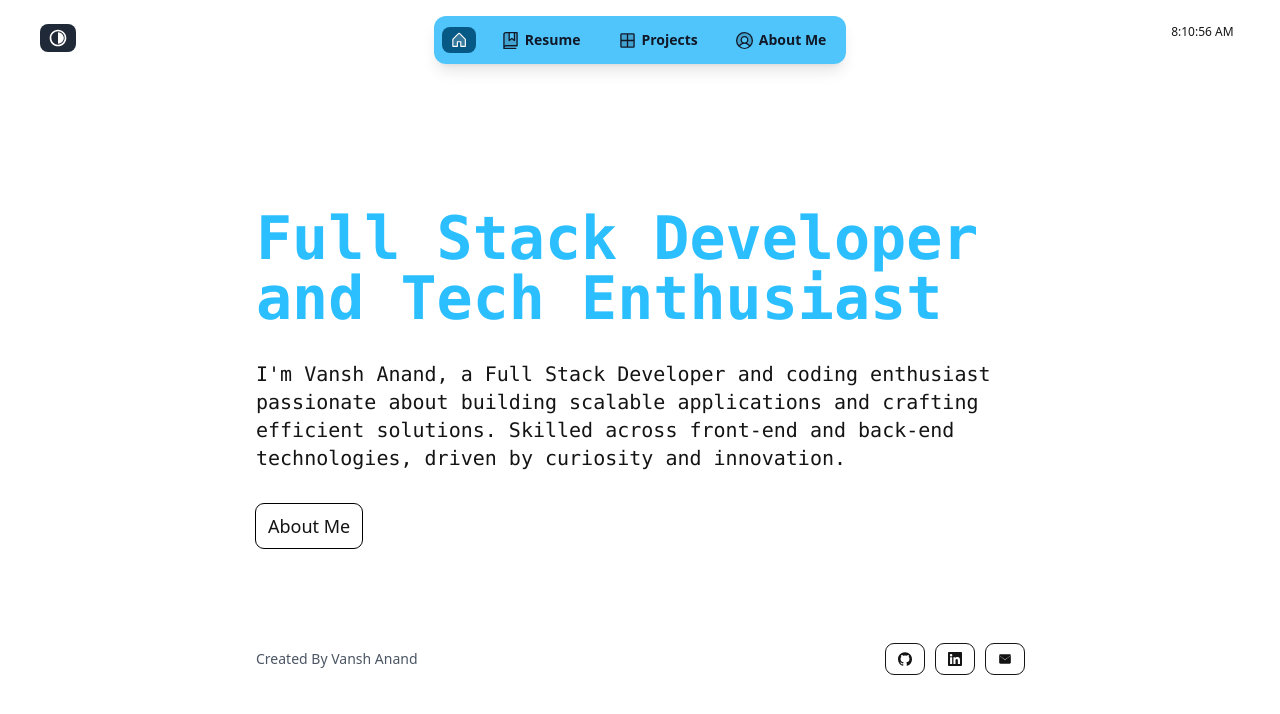
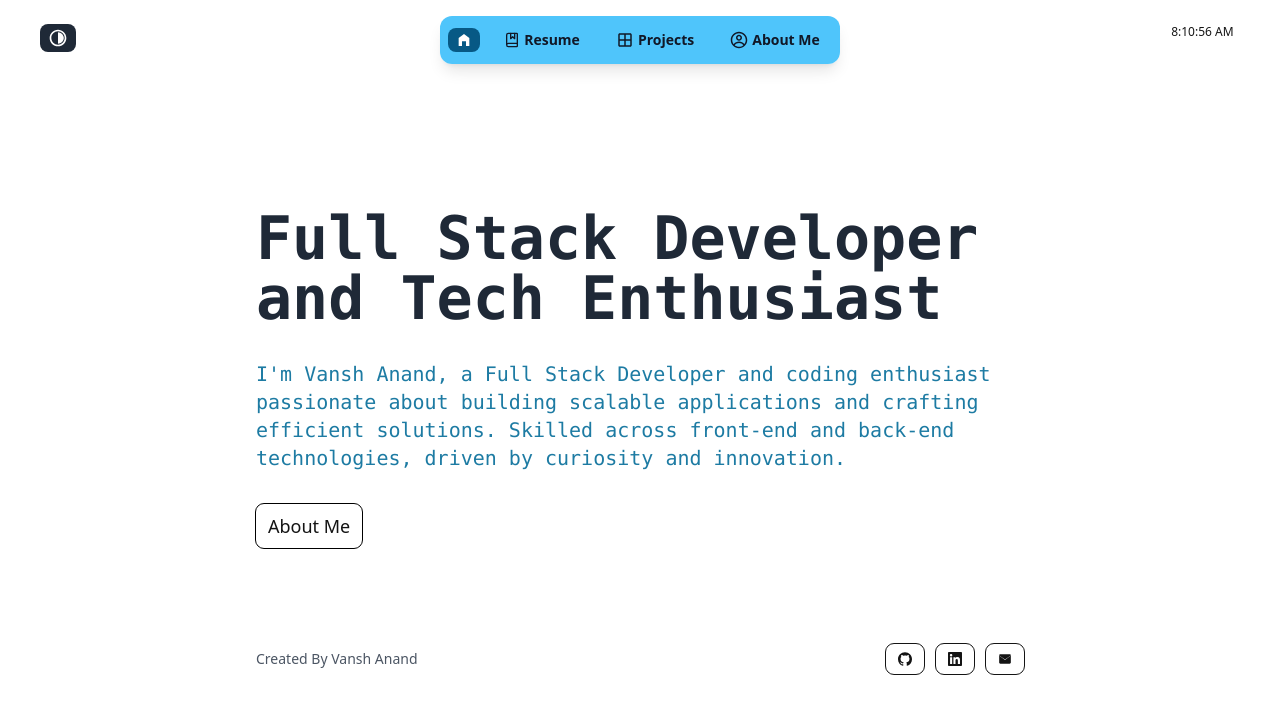
Before and after one commit to vanshanand34/Vansh-Portfolio, a Next.js app: page / in a window 1280 px wide. Shown: the top 714 px of the page. Built offline with nearby package versions, Linux system fonts and the light colour scheme.

Commit message:
fix: Production fixes and minor UI changes

```diff
--- a/app/HomePage.tsx
+++ b/app/HomePage.tsx
@@ -1,7 +1,6 @@
 'use client'
 
 import Link from "next/link";
-import LinkButtons from "./LinkButtons";
 import ParentLayout from "./ParentLayout";
 import Footer from "./components/Footer";
 
@@ -16,12 +15,12 @@ function HomePageComponent() {
   return (
     <>
       <div className="px-10 sm:px-20 md:px-38 lg:px-56 xl:px-64 pt-28 pb-6 md:pt-44">
-        <div className="text-4xl md:text-5xl lg:text-6xl dark:text-gray-200 text-[#2bbfff] font-bold font-mono py-4 pt-8">
+        <div className="text-4xl md:text-5xl lg:text-6xl dark:text-gray-200 text-gray-800 font-bold font-mono py-4 pt-8">
           <div>Full Stack Developer</div>
           <div>and Tech Enthusiast</div>
         </div>
 
-        <div className="md:text-xl text-base text-bold dark:text-gray-300 font-mono py-4">
+        <div className="md:text-xl text-base text-[#1d7ba3] text-bold dark:text-gray-300 font-mono py-4">
           I&apos;m Vansh Anand, a Full Stack Developer and coding enthusiast passionate about building scalable applications and crafting efficient solutions. Skilled across front-end and back-end technologies, driven by curiosity and innovation.
         </div>
 
--- a/app/Navbar.tsx
+++ b/app/Navbar.tsx
@@ -2,6 +2,11 @@
 
 import { JSX, useEffect, useState } from "react"
 import Link from "next/link"
+import { MdHomeFilled } from "react-icons/md";
+import { LuBookMarked } from "react-icons/lu";
+import { MdOutlineWindow } from "react-icons/md";
+import { CgProfile } from "react-icons/cg";
+
 
 export default function ResponsiveNavbar({ activeElement }: { activeElement: string }):
     JSX.Element {
@@ -39,20 +44,20 @@ export default function ResponsiveNavbar({ activeElement }: { activeElement: str
                             <div className={`py-1 px-2 rounded-lg cursor-pointer ${getNavStyling("home")}`}>
                                 {/* home */}
 
-                                <svg stroke="currentColor" fill="currentColor" strokeWidth="0" viewBox="0 0 256 256" height="1.3em" width="1.3em" xmlns="http://www.w3.org/2000/svg"><path d="M216,120v96H152V152H104v64H40V120a8,8,0,0,1,2.34-5.66l80-80a8,8,0,0,1,11.32,0l80,80A8,8,0,0,1,216,120Z" opacity="0.2"></path><path d="M219.31,108.68l-80-80a16,16,0,0,0-22.62,0l-80,80A15.87,15.87,0,0,0,32,120v96a8,8,0,0,0,8,8h64a8,8,0,0,0,8-8V160h32v56a8,8,0,0,0,8,8h64a8,8,0,0,0,8-8V120A15.87,15.87,0,0,0,219.31,108.68ZM208,208H160V152a8,8,0,0,0-8-8H104a8,8,0,0,0-8,8v56H48V120l80-80,80,80Z"></path></svg>
+                                <MdHomeFilled className="text-base" />
                             </div>
                         </Link>
 
                         <Link href={"/resume"}>
                             <div className={`flex items-center py-1 px-2 rounded-lg cursor-pointer text-nowrap ${getNavStyling("resume")}`}>
-                                <svg stroke="currentColor" fill="currentColor" strokeWidth="0" viewBox="0 0 256 256" height="1.5em" width="1.5em" xmlns="http://www.w3.org/2000/svg"><path d="M208,32V192H72a24,24,0,0,0-24,24V56A24,24,0,0,1,72,32h40v96l32-24,32,24V32Z" opacity="0.2"></path><path d="M208,24H72A32,32,0,0,0,40,56V224a8,8,0,0,0,8,8H192a8,8,0,0,0,0-16H56a16,16,0,0,1,16-16H208a8,8,0,0,0,8-8V32A8,8,0,0,0,208,24ZM120,40h48v72L148.79,97.6a8,8,0,0,0-9.6,0L120,112Zm80,144H72a31.82,31.82,0,0,0-16,4.29V56A16,16,0,0,1,72,40h32v88a8,8,0,0,0,12.8,6.4L144,114l27.21,20.4A8,8,0,0,0,176,136a8.1,8.1,0,0,0,3.58-.84A8,8,0,0,0,184,128V40h16Z"></path></svg>
+                                <LuBookMarked className="text-base" />
                                 <div className="hidden md:block px-1">Resume</div>
                             </div>
                         </Link>
 
                         <Link href={"/projects"}>
                             <div className={`flex items-center py-1 px-2 rounded-lg cursor-pointer text-nowrap ${getNavStyling("projects")}`}>
-                                <svg stroke="currentColor" fill="currentColor" strokeWidth="0" viewBox="0 0 256 256" height="1.5em" width="1.5em" xmlns="http://www.w3.org/2000/svg"><path d="M208,56V200a8,8,0,0,1-8,8H56a8,8,0,0,1-8-8V56a8,8,0,0,1,8-8H200A8,8,0,0,1,208,56Z" opacity="0.2"></path><path d="M200,40H56A16,16,0,0,0,40,56V200a16,16,0,0,0,16,16H200a16,16,0,0,0,16-16V56A16,16,0,0,0,200,40Zm0,80H136V56h64ZM120,56v64H56V56ZM56,136h64v64H56Zm144,64H136V136h64v64Z"></path></svg>
+                                <MdOutlineWindow className="text-lg" />
                                 <div className="hidden md:inline px-1">Projects</div>
                             </div>
                         </Link>
@@ -61,7 +66,7 @@ export default function ResponsiveNavbar({ activeElement }: { activeElement: str
                             <div
                                 className={`flex items-center py-1 px-2 rounded-lg cursor-pointer text-nowrap ${getNavStyling("about-me")}`}
                             >
-                                <svg stroke="currentColor" fill="currentColor" strokeWidth="0" viewBox="0 0 256 256" height="1.5em" width="1.5em" xmlns="http://www.w3.org/2000/svg"><path d="M224,128a95.76,95.76,0,0,1-31.8,71.37A72,72,0,0,0,128,160a40,40,0,1,0-40-40,40,40,0,0,0,40,40,72,72,0,0,0-64.2,39.37h0A96,96,0,1,1,224,128Z" opacity="0.2"></path><path d="M128,24A104,104,0,1,0,232,128,104.11,104.11,0,0,0,128,24ZM74.08,197.5a64,64,0,0,1,107.84,0,87.83,87.83,0,0,1-107.84,0ZM96,120a32,32,0,1,1,32,32A32,32,0,0,1,96,120Zm97.76,66.41a79.66,79.66,0,0,0-36.06-28.75,48,48,0,1,0-59.4,0,79.66,79.66,0,0,0-36.06,28.75,88,88,0,1,1,131.52,0Z"></path></svg>
+                                <CgProfile className="text-lg" />
                                 <span className="hidden md:inline px-1">About Me</span>
                             </div>
                         </Link>
--- a/app/ParentLayout.tsx
+++ b/app/ParentLayout.tsx
@@ -1,7 +1,6 @@
 import React from "react";
 import Navbar from "./ClientNavbar";
 import trackCursor from "./MovingBackground";
-import { ThemeProvider } from "next-themes";
 import ToggleButton from "./components/toggleButton";
 
 type ParentLayoutProps = {
--- a/app/components/toggleButton.tsx
+++ b/app/components/toggleButton.tsx
@@ -7,20 +7,23 @@ import { BiAdjust } from "react-icons/bi";
 
 export default function ToggleButton() {
     const { systemTheme, theme, setTheme } = useTheme();
-    const currentTheme = theme === "system" ? systemTheme : theme;
-
-    function handleClick() {
-        console.log("innnn")
-        theme == "dark" ? setTheme('light') : setTheme("dark");
-    }
 
     return (
-        <button
-            onClick={handleClick}
-            className='bg-gray-800 dark:bg-gray-50 hover:bg-gray-600 dark:hover:bg-gray-300
+        <>
+            <button
+                onClick={() => theme == "dark" ? setTheme('light') : setTheme("dark")}
+                className='bg-gray-800 dark:bg-gray-50 hover:bg-gray-600 dark:hover:bg-gray-300
             transition-all duration-100 text-white dark:text-gray-800
             px-2 py-1 text-base sm:text-xl rounded-lg m-4 z-10 fixed top-2 left-2 sm:left-6'>
-            <BiAdjust />
-        </button >
+                <BiAdjust />
+            </button >
+            <div
+                id="tooltip-default"
+                role="tooltip"
+                className="absolute z-10 invisible group-hover:visible inline-block px-3 py-2 text-sm font-medium text-white transition-opacity duration-300 bg-gray-900 rounded-lg shadow-xs opacity-0 tooltip dark:bg-gray-700">
+                Tooltip content
+                <div className="tooltip-arrow" data-popper-arrow></div>
+            </div>
+        </>
     )
 }
--- a/app/projects/ProjectCard.tsx
+++ b/app/projects/ProjectCard.tsx
@@ -23,7 +23,7 @@ export default function ProjectCard(
                 <Link href={projectLink}>
                     <div
                         className="text-lg sm:text-xl md:text-2xl font-semibold
-                        text-sky-600 hover:text-sky-700 dark:hover:text-blue-500 dark:text-sky-400"
+                        text-sky-600 hover:text-blue-800 dark:hover:text-blue-500 dark:text-sky-400"
                     >{projectName}</div>
                 </Link>
 
@@ -40,7 +40,7 @@ export default function ProjectCard(
             p-1 pt-4 max-w-full flex-wrap flex-shrink">
                 {techStack?.map((lang, index) =>
                     <div className="dark:bg-[#272727] dark:outline-none outline outline-1 outline-sky-500
-                    p-0.5 px-1.5 rounded-lg text-xs" key={index}>
+                    p-0.5 px-1.5 sm:px-3 sm:py-2 rounded-lg text-xs" key={index}>
                         {lang}
                     </div>
                 )}
```
